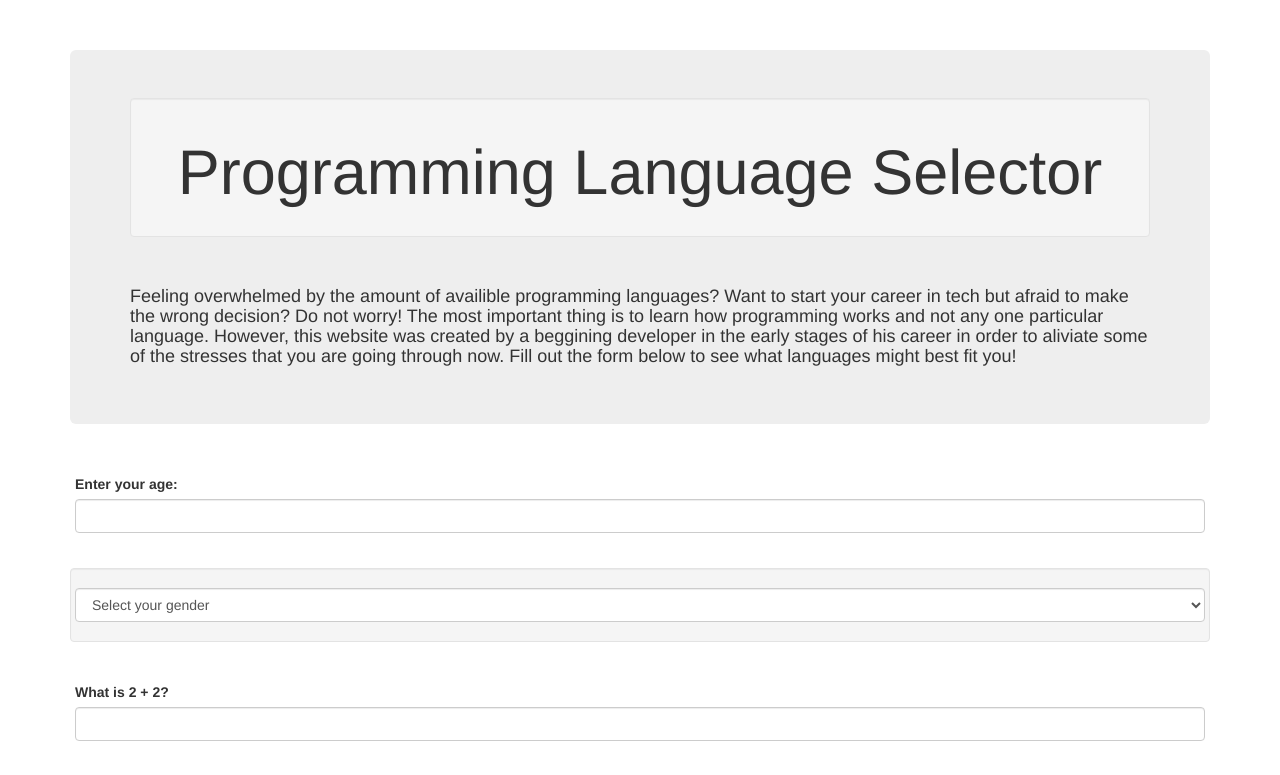
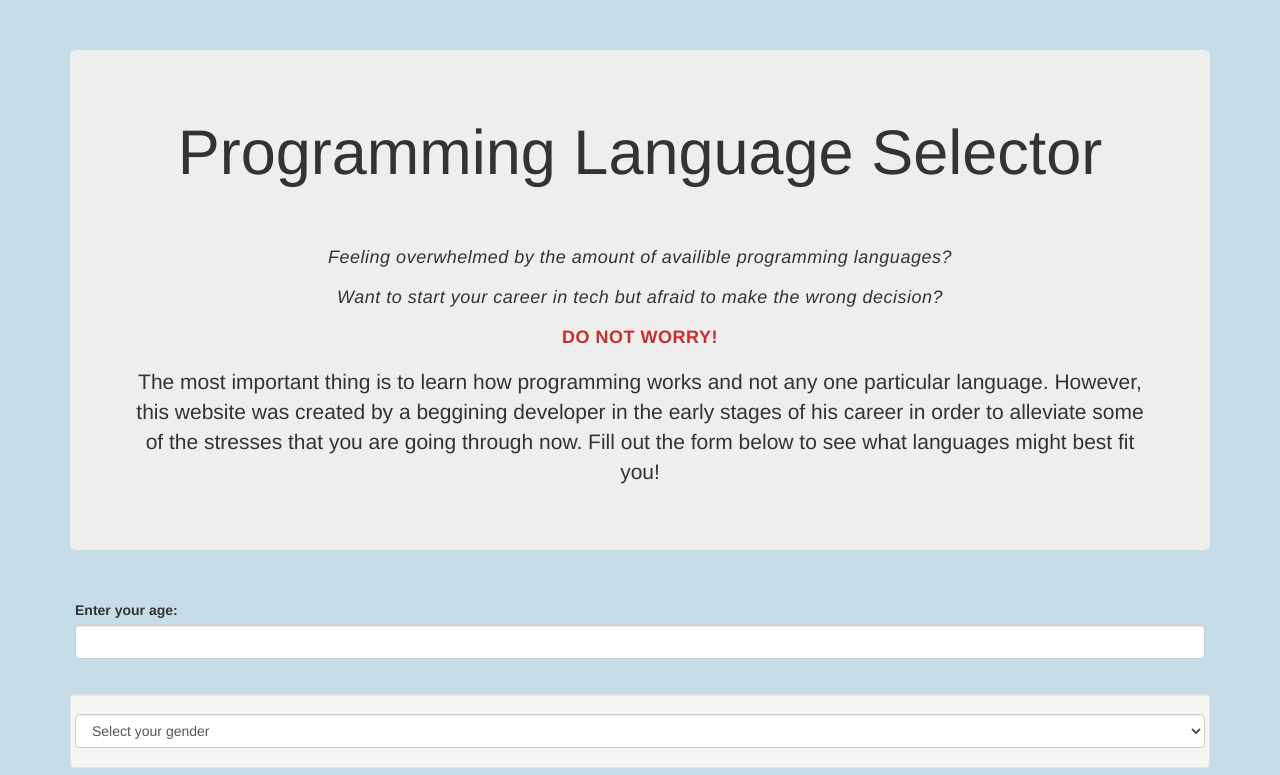
Before and after one commit to jasonkhan99/programming-language-selector, a plain HTML site: page index.html in a window 1280 px wide. Shown: the top 775 px of the page. Drawn offline with Linux system fonts and the light colour scheme.

Commit message:
add color to page.

```diff
--- a/css/styles.css
+++ b/css/styles.css
@@ -5,6 +5,7 @@
 body {
   padding-top: 50px;
   padding-bottom: 100px;
+  background-color: rgb(197, 221, 230);
 }
 
 .form-group {
@@ -31,6 +32,9 @@ h1 {
 
 h4 {
   margin-top: 50px;
+  text-align: center;
+  letter-spacing: .5px;
+  line-height: 40px;
 }
 
 p {
--- a/index.html
+++ b/index.html
@@ -10,10 +10,9 @@
   <body>
     <div class="container">
       <div class="jumbotron">
-        <div class="well">
-          <h1>Programming Language Selector</h1>
-        </div>
-        <h4>Feeling overwhelmed by the amount of availible programming languages? Want to start your career in tech but afraid to make the wrong decision? Do not worry! The most important thing is to learn how programming works and not any one particular language. However, this website was created by a beggining developer in the early stages of his career in order to aliviate some of the stresses that you are going through now. Fill out the form below to see what languages might best fit you!</h4>
+        <h1>Programming Language Selector</h1>
+        <h4><em>Feeling overwhelmed by the amount of availible programming languages?</em><br><em>Want to start your career in tech but afraid to make the wrong decision?</em><br><strong><span style="color: rgb(201, 46, 46)">DO NOT WORRY!</span></strong><br></h4>
+        <p>The most important thing is to learn how programming works and not any one particular language. However, this website was created by a beggining developer in the early stages of his career in order to alleviate some of the stresses that you are going through now. Fill out the form below to see what languages might best fit you!</p>
       </div>
       <form id="codeSelector">
         <div class="row">
```
